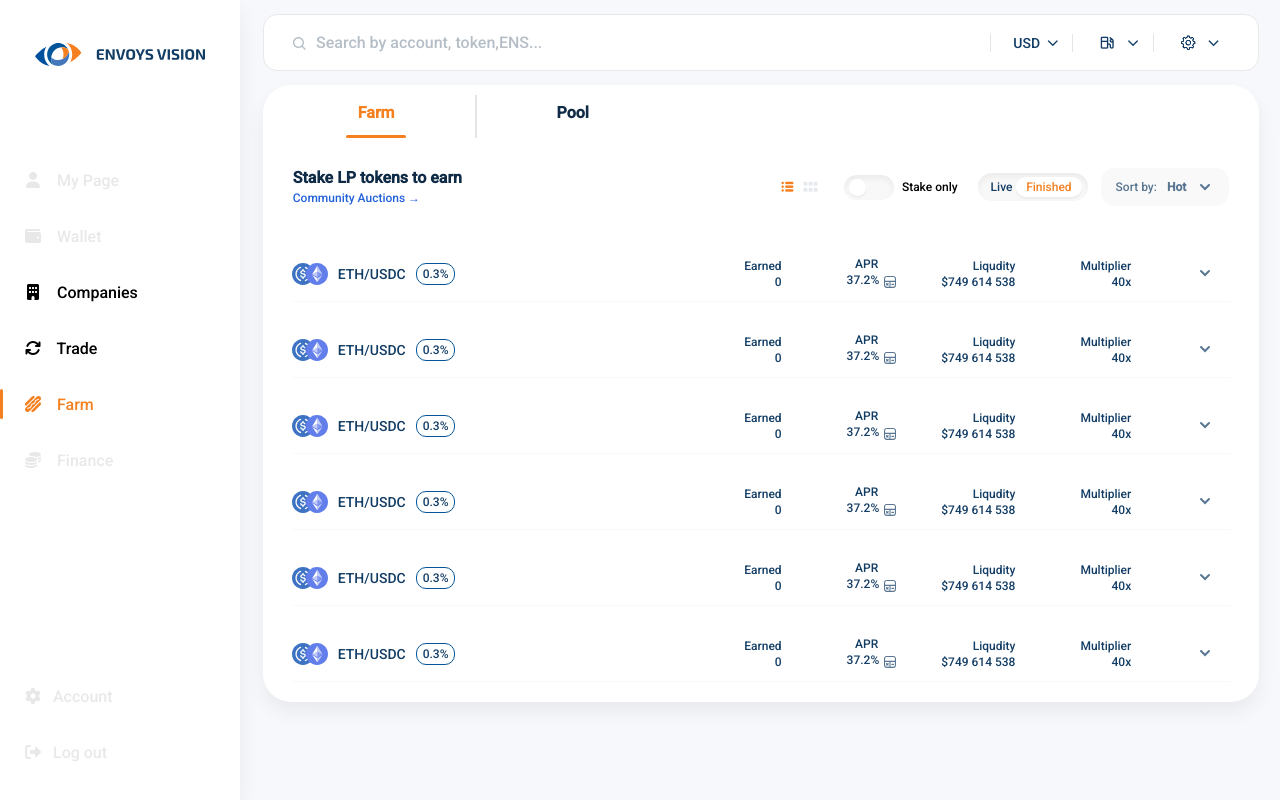
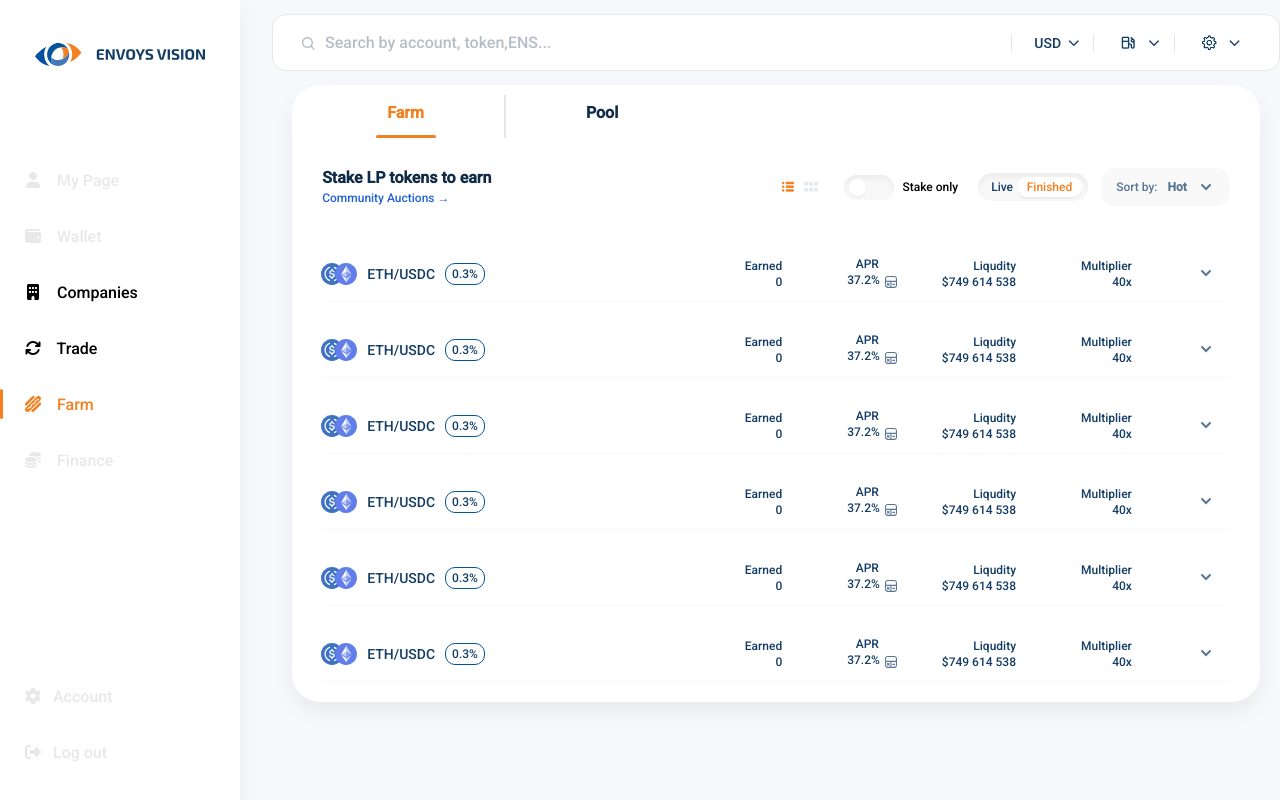
Before and after one commit to envoys-lab/envoys-frontend-new, a React (Create React App) app: page /farm in a window 1280 px wide. Built offline with nearby package versions, Linux system fonts and the light colour scheme; what @binance-chain/bsc-connector, @web3-react/core, @web3-react/injected-connector, @web3-react/walletconnect-connector would draw is missing.

Commit message:
fix: styles

```diff
--- a/package.json
+++ b/package.json
@@ -70,6 +70,7 @@
     "numeral": "^2.0.6",
     "qs": "^6.9.4",
     "react": "^17.0.2",
+    "react-chartjs-2": "^4.0.0",
     "react-countup": "^4.3.3",
     "react-datepicker": "^4.2.1",
     "react-dom": "^17.0.2",
--- a/src/components/Header/index.tsx
+++ b/src/components/Header/index.tsx
@@ -13,7 +13,7 @@ const Header: FC<Props> = ({ active, setActive, activeSearchBtn, setActiveSearch
   const width = useScreenWidth();
 
   return (
-    <div style={{ height: '85px', padding: '21px', display: 'flex', alignItems: 'center' }}>
+    <div style={{ height: '85px', padding: '21px 0', display: 'flex', alignItems: 'center' }}>
       {width < 500 && (
         <div>
           <SideBarHiddenButton active={active} setActive={setActive}></SideBarHiddenButton>
--- a/src/components/SideBar/SideBarDesktop.tsx
+++ b/src/components/SideBar/SideBarDesktop.tsx
@@ -7,10 +7,11 @@ import StyledLogo from './StyledLogo';
 const StyledSideBar = styled.div`
   background: white;
   width: 240px;
-  height: 100%;
+  height: 100vh;
   box-shadow: 0px 10px 20px rgba(0, 0, 0, 0.06);
   // border-radius: 16px;
   text-align: center;
+  margin-right: 30px;
 `;
 
 const SideBarDesktop: React.FC = () => {
```
Also changed, not shown: 2 other files (tests, documents, lock files or other folders).
